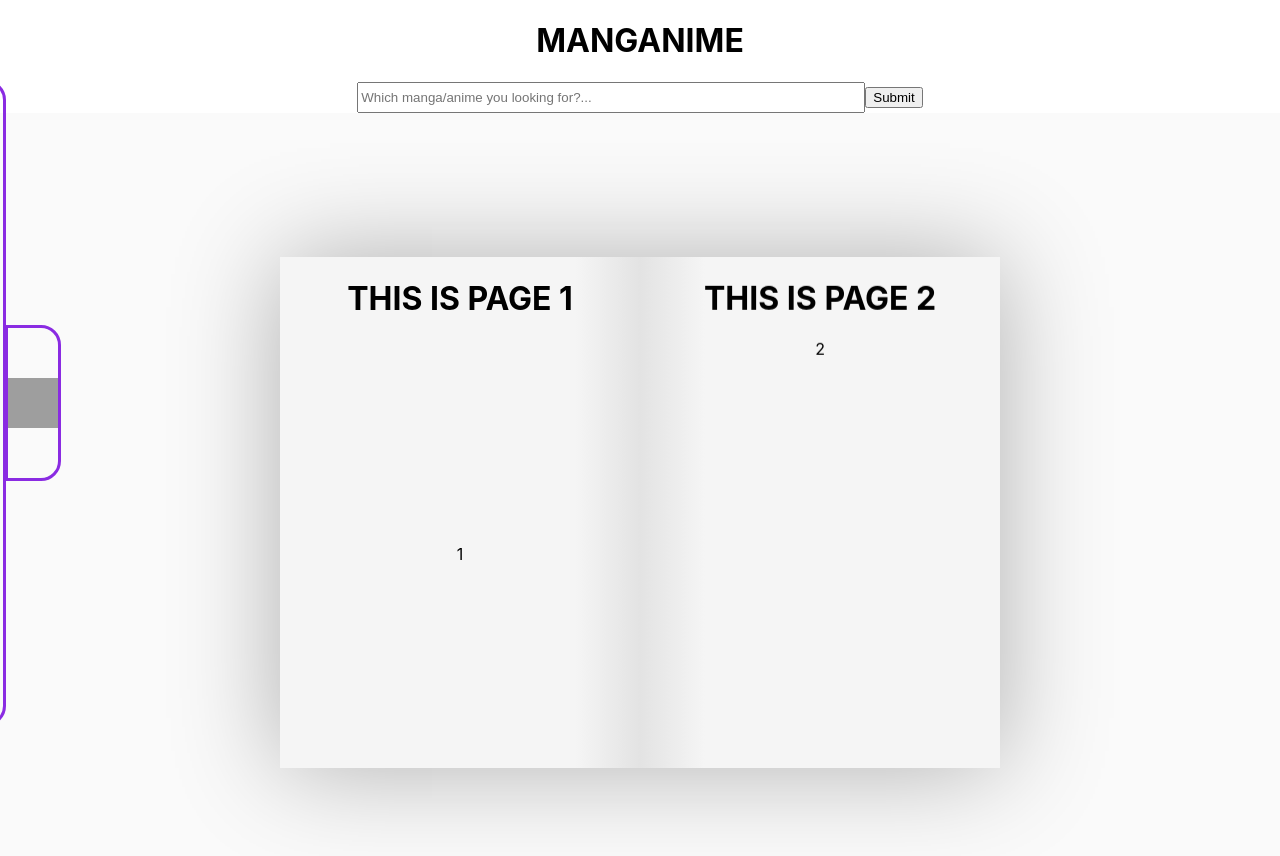
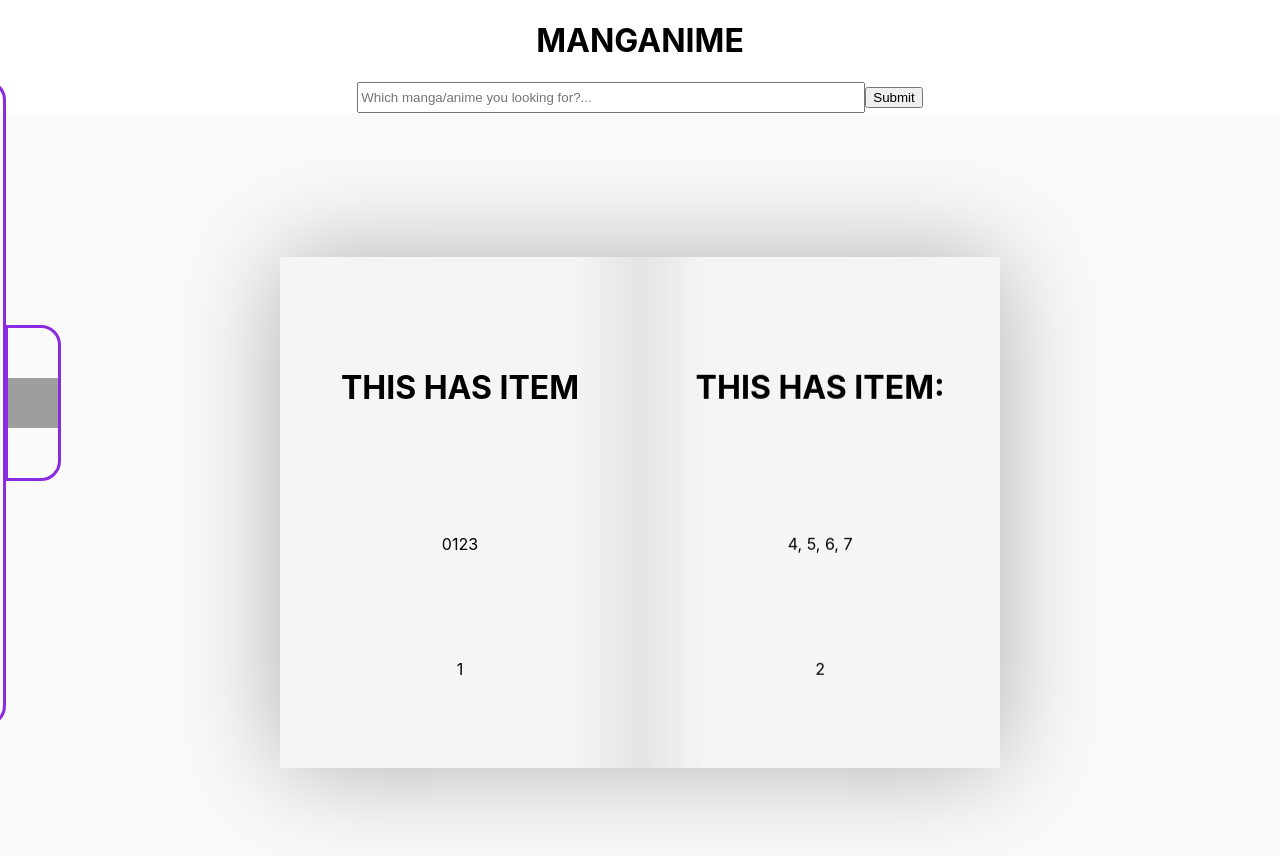
Before and after one commit to TLCheng11/manganime, a React (Create React App) app: page / in a window 1280 px wide. Shown: the top 856 px of the page. Built offline with nearby package versions, Linux system fonts and the light colour scheme; grey boxes are pictures that could not be loaded; a web font is replaced by a local one.

Commit message:
added pages component

```diff
--- a/src/components/Container.js
+++ b/src/components/Container.js
@@ -1,67 +1,39 @@
 import '../stylesheets/Container.css'
+import Pages from './Pages'
 
 function Container() {
-  function pageFlip(e) {
-    if (e.target.classList.contains("book__page-front")) {
-      e.target.parentNode.style.transition = "z-index 1.5s linear 0.5s, transform 1.5s"
-      e.target.parentNode.style.transform = "rotateY(-180deg)"
-      const index = parseInt(e.target.parentNode.style.zIndex) * -1
-      e.target.parentNode.style.zIndex = `${index}`
-    } else {
-      e.target.parentNode.style.transition = "z-index 1s, transform 1.5s"
-      e.target.parentNode.style.transform = ""
-      const index = parseInt(e.target.parentNode.style.zIndex) * -1
-      e.target.parentNode.style.zIndex = `${index}`
-    }
+  const arr = Array.from(Array(50).keys())
+  // console.log(arr)
+
+  const pages = arr.slice(4, -(arr.length % 4))
+  // console.log(showPages)
+
+  const pageTags = []
+
+  for (let i = 0; i < pages.length; i += 8) {
+    const cur_pages = pages.slice(i, i + 8)
+    pageTags.push(<Pages key={i} items={cur_pages} zIndex={arr.length - i} page={(i + 8) / 8 + 1} />)
   }
+
+  console.log(pageTags)
 
   return (
     <div id='container'>
       <div className="cover">
         <div className="book">
           <div className="book__page book__page--1" >
-            <h1>THIS IS PAGE 1</h1>
+            <h1>THIS HAS ITEM</h1>
+            <p>{arr.slice(0, 4)}</p>
             <div className="page__number">1</div>
           </div>
 
           <div className="book__page book__page--last">
-            <h1>THIS IS PAGE last</h1>
-            <div className="page__number">last</div>
+            <h1>THIS HAS ITEM</h1>
+            <p>{arr.slice(-(arr.length % 4))}</p>
+            <div className="page__number">{Math.ceil(arr.length / 4)}</div>
           </div>
 
-          <div className="book__page book__page--innerpages" style={{zIndex: "1"}}>
-            <div className="book__page-front" onClick={pageFlip}>
-              <h1>THIS IS PAGE 6</h1>
-              <div className="page__number">6</div>
-            </div>
-            <div className="book__page-back" onClick={pageFlip}>
-              <h1>THIS IS PAGE 7</h1>
-              <div className="page__number">7</div>
-            </div>
-          </div>
-
-          <div className="book__page book__page--innerpages" style={{zIndex: "2"}}>
-            <div className="book__page-front" onClick={pageFlip}>
-              <h1>THIS IS PAGE 4</h1>
-              <div className="page__number">4</div>
-            </div>
-            <div className="book__page-back" onClick={pageFlip}>
-              <h1>THIS IS PAGE 5</h1>
-              <div className="page__number">5</div>
-            </div>
-          </div>
-
-          <div className="book__page book__page--innerpages" style={{zIndex: "3"}}>
-            <div className="book__page-front" onClick={pageFlip}>
-              <h1>THIS IS PAGE 2</h1>
-              <div className="page__number">2</div>
-            </div>
-            <div className="book__page-back" onClick={pageFlip}>
-              <h1>THIS IS PAGE 3</h1>
-              <div className="page__number">3</div>
-            </div>
-          </div>
-
+          {pageTags}
         </div>
       </div>
     </div>
--- /dev/null
+++ b/src/components/Pages.js
@@ -0,0 +1,35 @@
+function Pages({items, zIndex, page}) {
+  const [a, b, c, d, e, f, g, h] = items
+
+  function pageFlip(e) {
+      if (e.target.classList.contains("book__page-front")) {
+        e.target.parentNode.style.transition = "z-index 1.5s linear 0.5s, transform 1.5s"
+        e.target.parentNode.style.transform = "rotateY(-180deg)"
+        const index = parseInt(e.target.parentNode.style.zIndex) * -1
+        e.target.parentNode.style.zIndex = `${index}`
+      } else {
+        e.target.parentNode.style.transition = "z-index 0.5s, transform 1.5s"
+        // e.target.parentNode.parentNode.style.transition = "z-index 1s, transform 1.5s"
+        e.target.parentNode.style.transform = ""
+        const index = parseInt(e.target.parentNode.style.zIndex) * -1
+        e.target.parentNode.style.zIndex = `${index}`
+      }
+    }
+
+  return (
+    <div className="book__page book__page--innerpages" style={{zIndex: `${zIndex}`}}>
+      <div className="book__page-front" onClick={pageFlip}>
+        <h1>THIS HAS ITEM:</h1>
+        <p>{a}, {b}, {c}, {d}</p>
+        <div className="page__number">{page}</div>
+      </div>
+      <div className="book__page-back" onClick={pageFlip}>
+        <h1>THIS HAS ITEM:</h1>
+        <p>{e}, {f}, {g}, {h}</p>
+        <div className="page__number">{page}</div>
+      </div>
+    </div>
+  );
+}
+
+export default Pages;
--- a/src/stylesheets/Container.css
+++ b/src/stylesheets/Container.css
@@ -62,11 +62,21 @@ div.cover * {
 .book__page--1 {
     /* cursor: pointer; */
     overflow: hidden;
+    /* content display */
+    display: flex;
+    flex-direction: column;
+    align-items: center;
+    justify-content: space-evenly;
     z-index: -100;
 }
 
 .book__page--last {
     /* cursor: pointer; */
+    /* content display */
+    display: flex;
+    flex-direction: column;
+    align-items: center;
+    justify-content: space-evenly;
     padding: 0 calc(var(--baseline) * 3);
 }
 
@@ -84,6 +94,11 @@ div.cover * {
     position: absolute;
     width: 100%;
     height: 100%;
+    /* content display */
+    display: flex;
+    flex-direction: column;
+    align-items: center;
+    justify-content: space-evenly;
     cursor: pointer;
     transform: rotateY(0deg) translateZ(1px);
 }
@@ -92,6 +107,11 @@ div.cover * {
     position: absolute;
     width: 100%;
     height: 100%;
+    /* content display */
+    display: flex;
+    flex-direction: column;
+    align-items: center;
+    justify-content: space-evenly;
     padding: 0 calc(var(--baseline) * 1.8);
     cursor: pointer;
     transform: rotateY(180deg) translateZ(1px);
```
